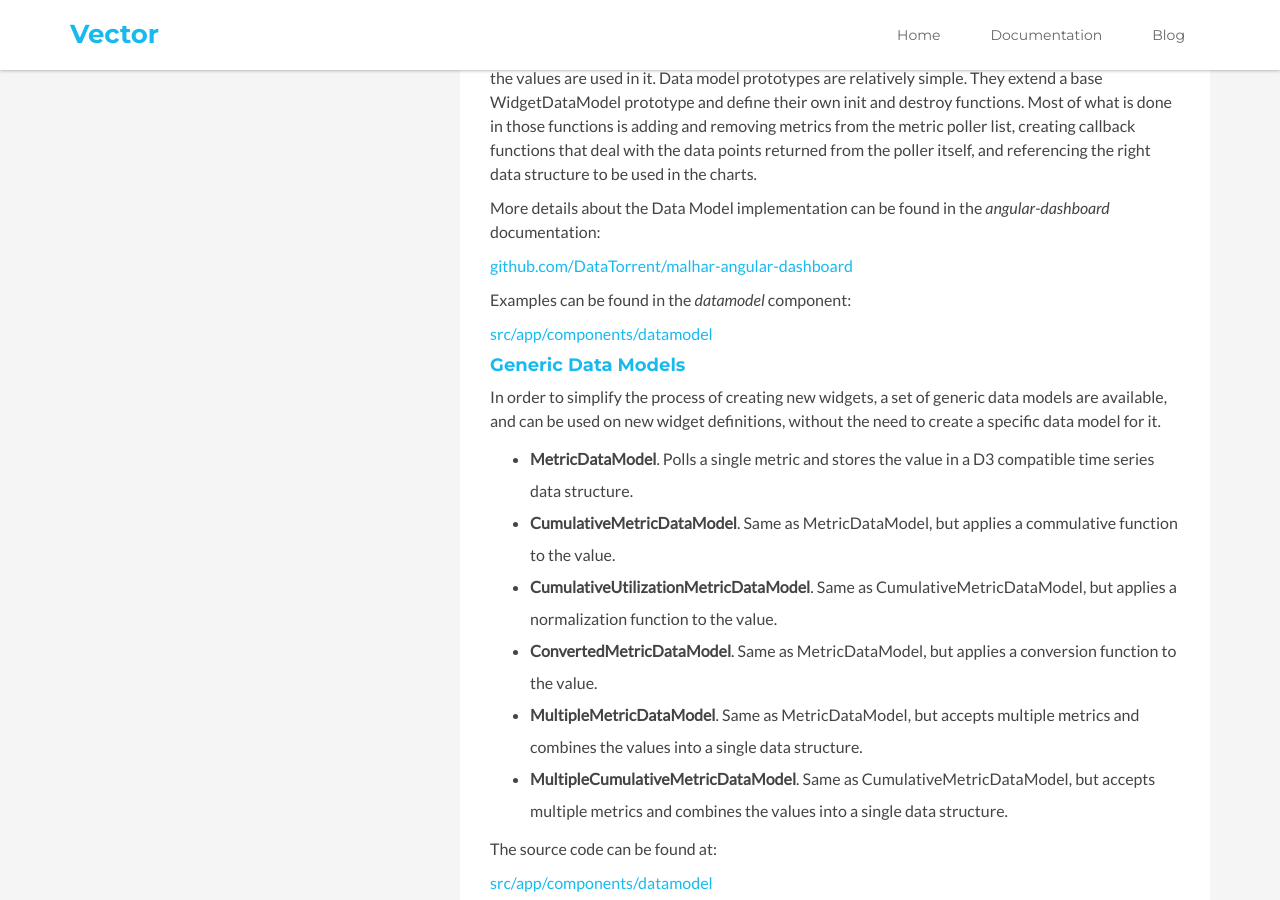
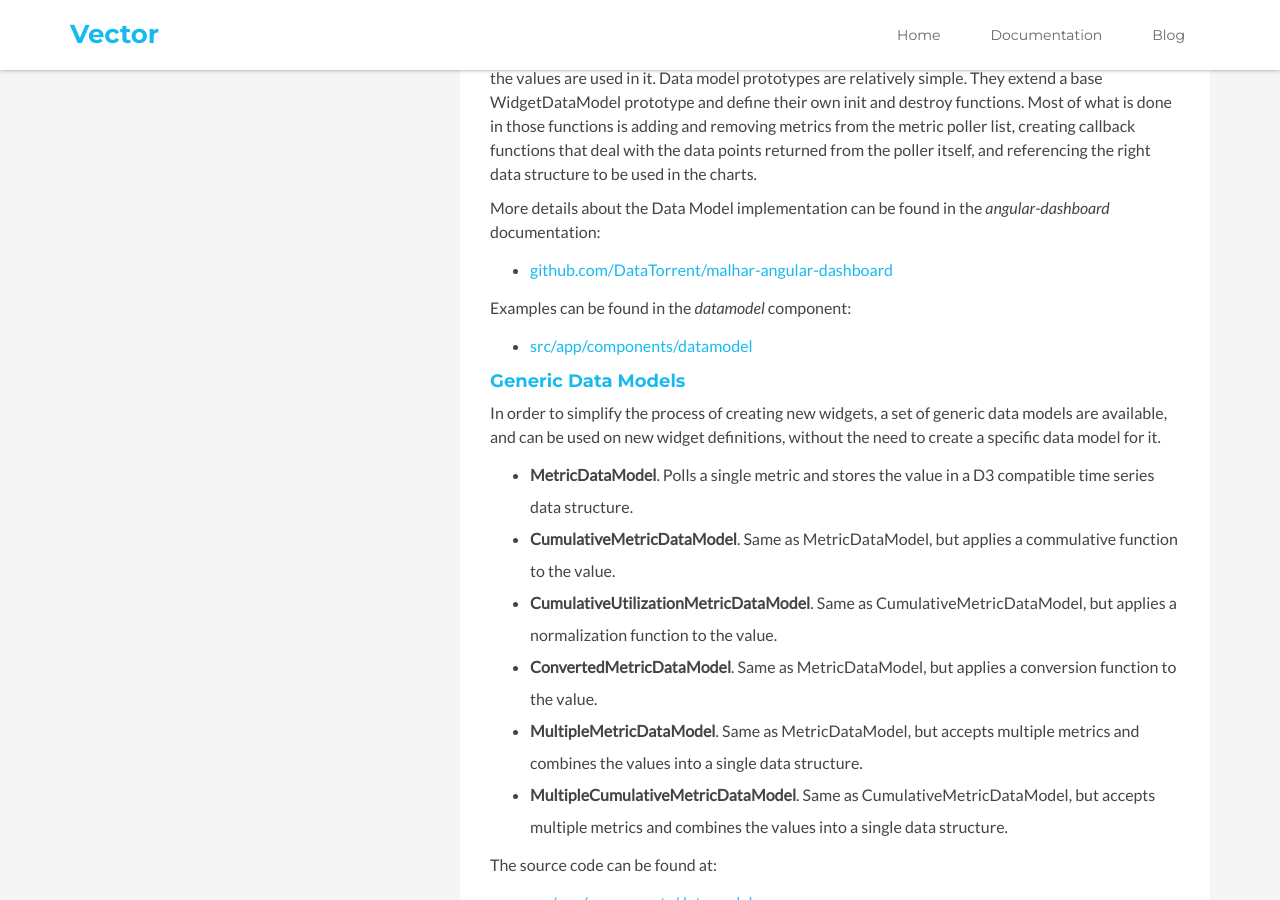
Before and after one commit to spiermar/getvector.io, a Jekyll site: the page built from _docs/creating-widgets.md, in a window 1280 px wide and 900 px high, scrolled down 847 px. Built offline with Jekyll 4.4.1, drawn with Linux system fonts in a browser that asks for light colours.

Commit message:
docs: style improvement

```diff
--- a/_docs/creating-widgets.md
+++ b/_docs/creating-widgets.md
@@ -34,11 +34,11 @@ Data models are, in a nutshell, objects that control the metrics required for ea
 
 More details about the Data Model implementation can be found in the _angular-dashboard_ documentation:
 
-[github.com/DataTorrent/malhar-angular-dashboard](https://github.com/DataTorrent/malhar-angular-dashboard#datamodeltype)
+* [github.com/DataTorrent/malhar-angular-dashboard](https://github.com/DataTorrent/malhar-angular-dashboard#datamodeltype)
 
 Examples can be found in the _datamodel_ component:
 
-[src/app/components/datamodel](https://github.com/Netflix/vector/tree/master/src/app/components/datamodel)
+* [src/app/components/datamodel](https://github.com/Netflix/vector/tree/master/src/app/components/datamodel)
 
 #### Generic Data Models
 
@@ -53,7 +53,7 @@ In order to simplify the process of creating new widgets, a set of generic data
 
 The source code can be found at:
 
-[src/app/components/datamodel](https://github.com/Netflix/vector/tree/master/src/app/components/datamodel)
+* [src/app/components/datamodel](https://github.com/Netflix/vector/tree/master/src/app/components/datamodel)
 
 ### Directives/Templates
 
@@ -61,4 +61,4 @@ With the exception of the flame graph widgets, all Vector widgets use one of two
 
 The source code for the directives and templates can be found at:
 
-[src/app/components/chart](https://github.com/Netflix/vector/tree/master/src/app/components/chart)
+* [src/app/components/chart](https://github.com/Netflix/vector/tree/master/src/app/components/chart)
```
